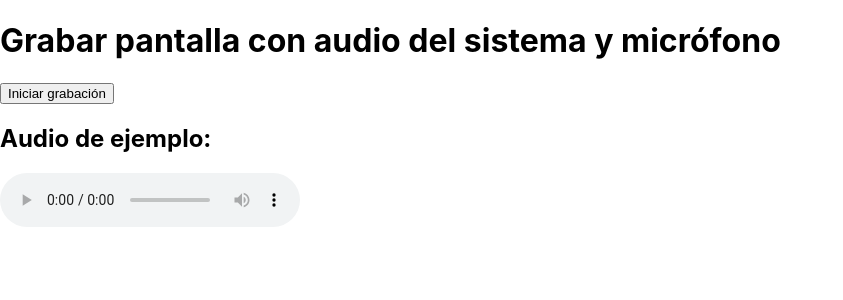
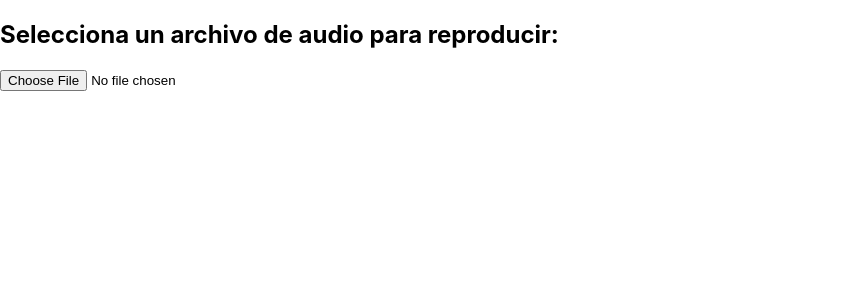
Before and after one commit to robertoclavijob/my-camera-app, a React (Create React App) app: page / in a window 1280 px wide. Shown: the top 300 px of the page, without its empty margins (0-843 px from the left). Built offline with nearby package versions, Linux system fonts and the light colour scheme.

Commit message:
Save app audio + mic + video without sharing screen.

```diff
--- a/src/App.js
+++ b/src/App.js
@@ -6,37 +6,37 @@ function App() {
   const mediaRecorderRef = useRef(null);
   const streamRef = useRef(null);
   const chunksRef = useRef([]);
+  const [audioFileURL, setAudioFileURL] = useState('');
   const audioRef = useRef(null); // Referencia para el audio
 
   const startRecording = async () => {
     try {
-      // Captura el audio del sistema (tab)
-      const systemAudioStream = await navigator.mediaDevices.getDisplayMedia({
-        audio: true,
-      });
-
       // Captura el video de la cámara y el audio del micrófono
       const userMediaStream = await navigator.mediaDevices.getUserMedia({
         video: true, // Video de la cámara del usuario
         audio: true, // Audio del micrófono
       });
 
-      // Crear un AudioContext para mezclar ambos streams
+      // Crear un AudioContext para mezclar los streams de audio
       const audioContext = new AudioContext();
-      const systemAudioSource = audioContext.createMediaStreamSource(systemAudioStream);
+
+      // Captura el audio del micrófono
       const userAudioSource = audioContext.createMediaStreamSource(userMediaStream);
+
+      // Captura el audio generado por la aplicación (del elemento <audio> de tu app)
+      const appAudioSource = audioContext.createMediaElementSource(audioRef.current);
 
       // Crear un destino para combinar las pistas de audio
       const destination = audioContext.createMediaStreamDestination();
 
-      // Conectar ambos audios al destino
-      systemAudioSource.connect(destination);
+      // Conectar ambos audios al destino (el audio del micrófono y el de la app)
       userAudioSource.connect(destination);
+      appAudioSource.connect(destination);
 
-      // Combinar las pistas (video de la cámara + audio mezclado del micrófono y sistema)
+      // Combinar las pistas: video de la cámara y audio mezclado (micrófono + audio app)
       const combinedStream = new MediaStream([
-        ...userMediaStream.getVideoTracks(), // Añadir pista de video de la cámara
-        ...destination.stream.getAudioTracks(), // Añadir la pista de audio combinada
+        ...userMediaStream.getVideoTracks(), // Video de la cámara
+        ...destination.stream.getAudioTracks(), // Pistas de audio combinadas
       ]);
 
       streamRef.current = combinedStream;
@@ -73,14 +73,24 @@ function App() {
     setIsRecording(false);
   };
 
+  // Manejar la selección de archivo de audio
+  const handleAudioFileChange = (event) => {
+    const file = event.target.files[0];
+    if (file) {
+      const audioURL = URL.createObjectURL(file);
+      setAudioFileURL(audioURL); // Establece la URL del archivo seleccionado
+    }
+  };
+
   return (
     <div>
-      <h1>Grabar pantalla con audio del sistema y micrófono</h1>
+      {audioFileURL && <><h1>Grabar pantalla con audio del sistema y micrófono</h1>
         {isRecording ? (
           <button onClick={stopRecording}>Detener grabación</button>
         ) : (
           <button onClick={startRecording}>Iniciar grabación</button>
         )}
+      </>}
 
       {videoURL && (
         <div>
@@ -89,11 +99,18 @@ function App() {
         </div>
       )}
 
-      <h2>Audio de ejemplo:</h2>
+      <h2>Selecciona un archivo de audio para reproducir:</h2>
+      <input type="file" accept="audio/*" onChange={handleAudioFileChange} /> {/* Input para seleccionar archivo */}
+
+      {audioFileURL && (
+        <div>
+          <h2>Audio seleccionado:</h2>
           <audio ref={audioRef} controls>
-        <source src="https://commondatastorage.googleapis.com/codeskulptor-demos/DDR_assets/Kangaroo_MusiQue_-_The_Neverwritten_Role_Playing_Game.mp3" type="audio/mpeg" />
+            <source src={audioFileURL} type="audio/mpeg" />
             Tu navegador no soporta la reproducción de audio.
           </audio>
+        </div>
+      )}
     </div>
   );
 }
```
Also changed, not shown: 2 other files (tests, documents, lock files or other folders). Lines whose indentation alone changed are shown as unchanged.
